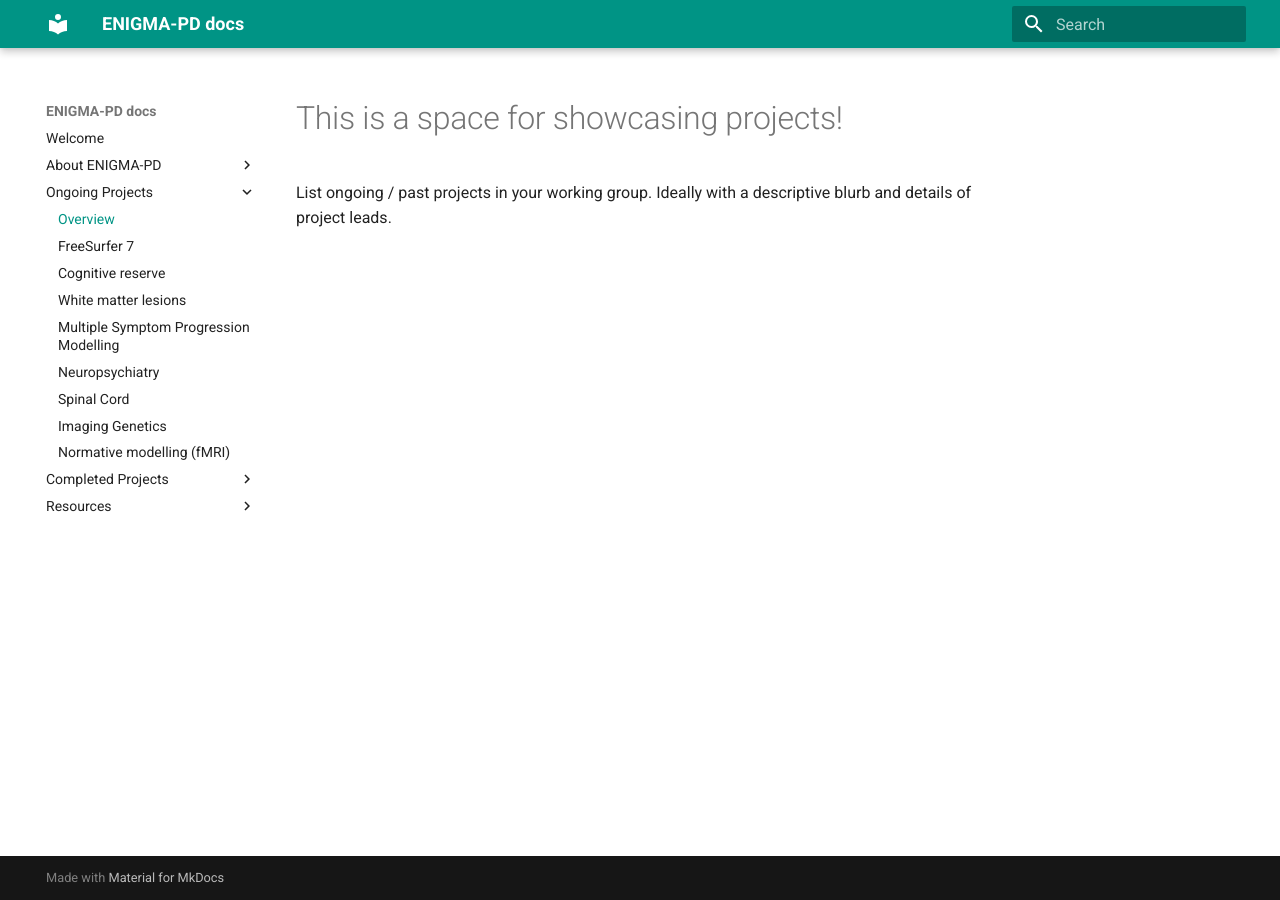
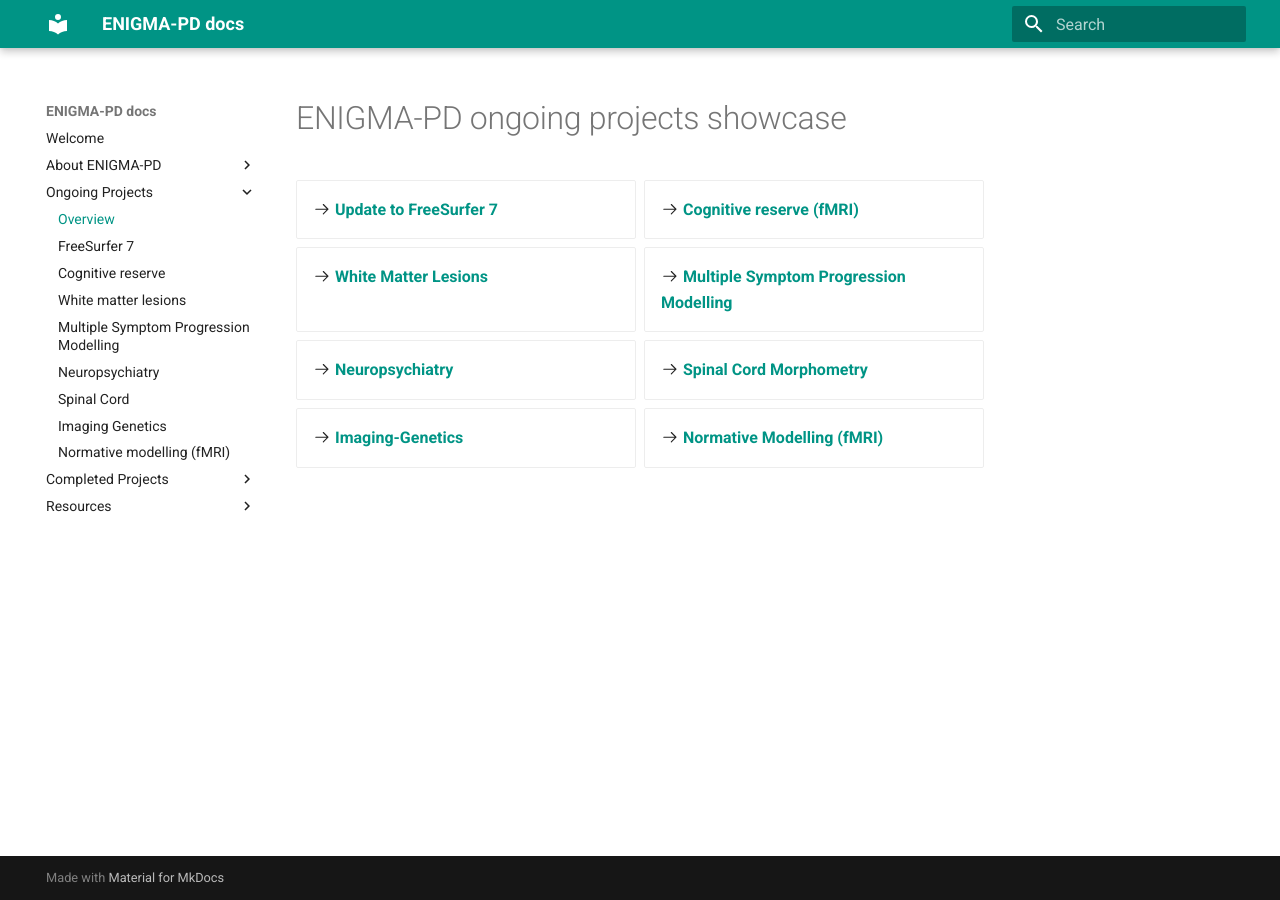
Before and after one commit to ENIGMA-infra/ENIGMA-PD, an MkDocs documentation site: the page built from docs/ongoing_projects/overview.md, in a window 1280 px wide. Built offline with MkDocs 1.6.1 and Material for MkDocs 9.7.7, drawn with Linux system fonts in a browser that asks for light colours.

Commit message:
change ongoing projects overview page

```diff
--- a/docs/ongoing_projects/overview.md
+++ b/docs/ongoing_projects/overview.md
@@ -1,3 +1,23 @@
-# This is a space for showcasing projects!
+# ENIGMA-PD ongoing projects showcase
 
-List ongoing / past projects in your working group. Ideally with a descriptive blurb and details of project leads.
+
+<div class="grid cards" markdown>
+
+-   :octicons-arrow-right-24: [__Update to FreeSurfer 7__](ongoing_projects/freesurfer7.md)
+
+-   :octicons-arrow-right-24: [__Cognitive reserve (fMRI)__](ongoing_projects/cognitive_reserve.md)
+
+-   :octicons-arrow-right-24: [__White Matter Lesions__](wml.md)
+
+-   :octicons-arrow-right-24: [__Multiple Symptom Progression Modelling__](mspm.md)
+
+-   :octicons-arrow-right-24: [__Neuropsychiatry__](neuropsych.md)
+
+-   :octicons-arrow-right-24: [__Spinal Cord Morphometry__](spinal_cord.md)
+
+-   :octicons-arrow-right-24: [__Imaging-Genetics__](imaging_genetics.md)
+
+-   :octicons-arrow-right-24: [__Normative Modelling (fMRI)__](normative_modelling.md)
+
+
+</div>
```
